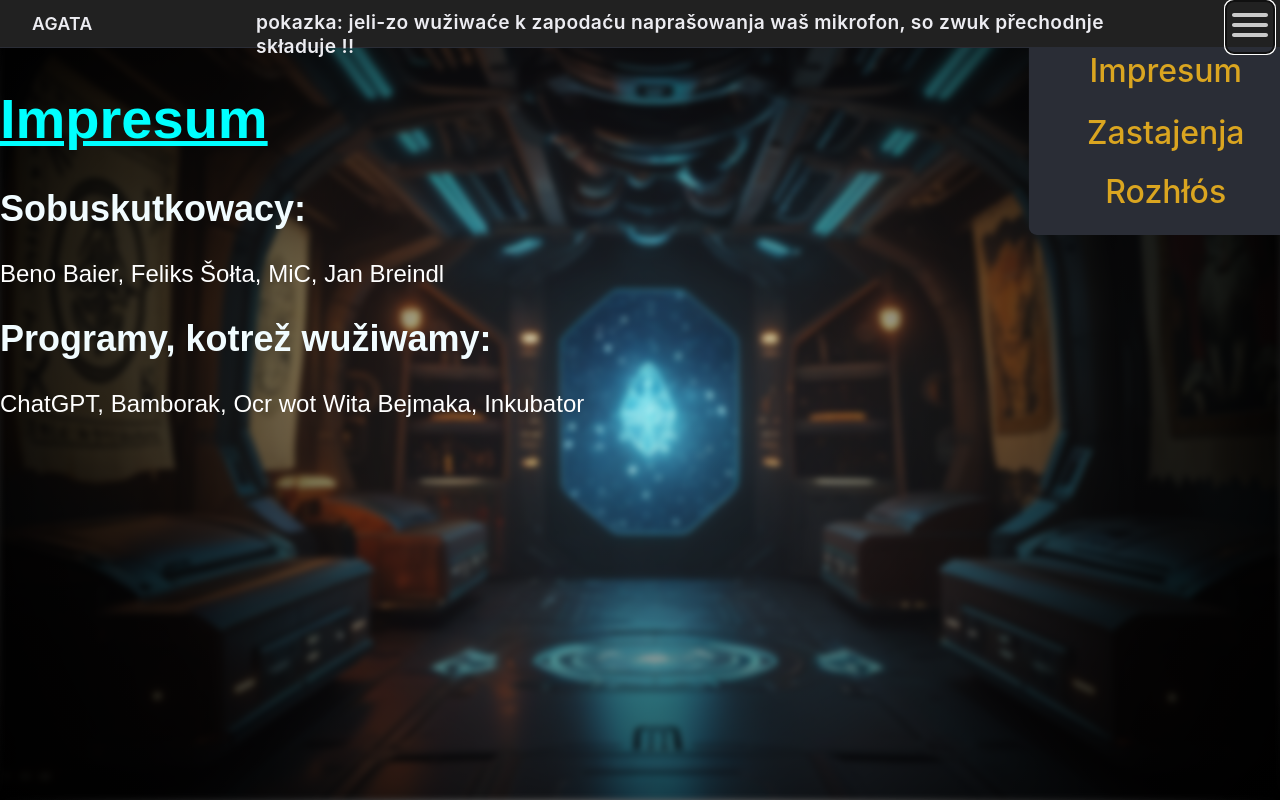
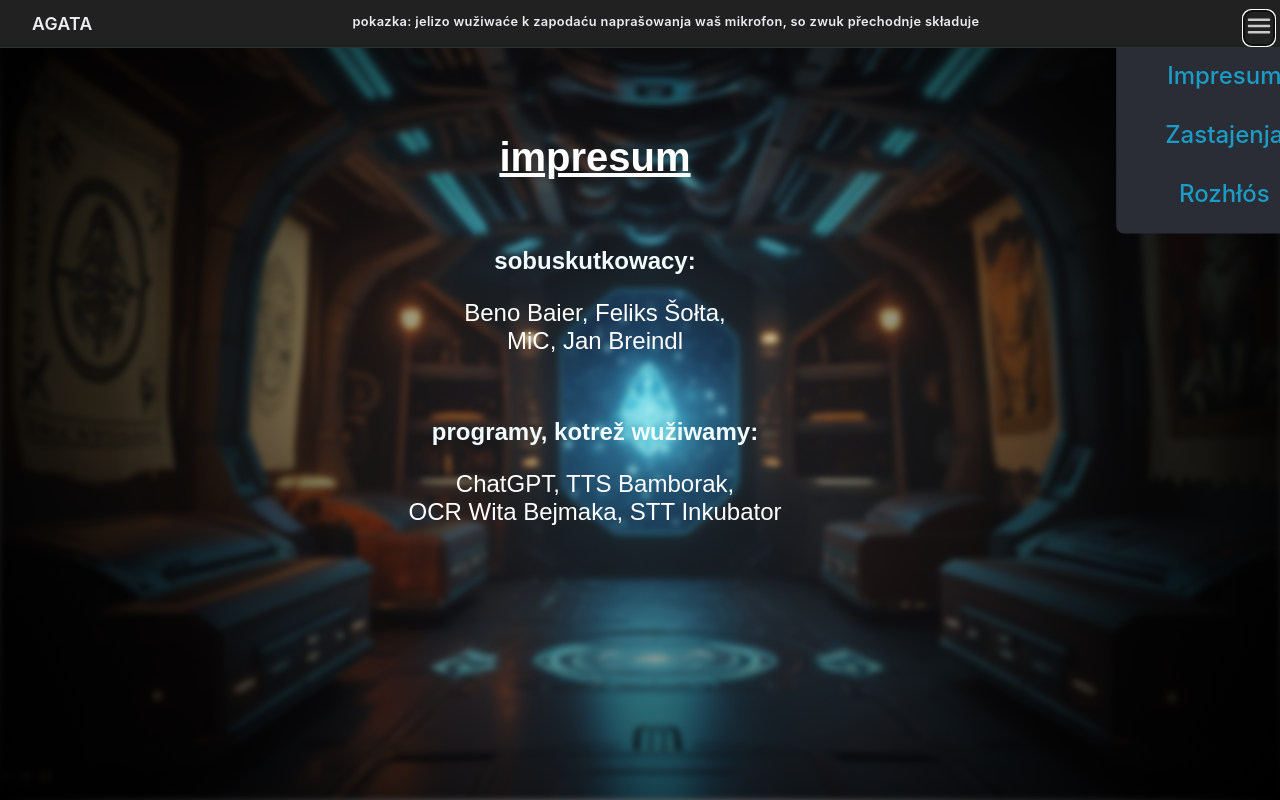
Before and after one commit to ZalozbaDev/agata-webapp, a React (Vite) app: page /impresum in a window 1280 px wide. Both pictures are taken after a click on the button 1250 px from the left and 27 px from the top of the page. Built offline with nearby package versions, Linux system fonts and the light colour scheme; no server answers.

Commit message:
michal improvements

```diff
--- a/src/assets/icons.tsx
+++ b/src/assets/icons.tsx
@@ -70,8 +70,8 @@ export const Settingsicon: React.FC = () => (
   //from iconify
   <svg
     xmlns='http://www.w3.org/2000/svg'
-    width='48'
-    height='48'
+    width='30'
+    height='30'
     viewBox='0 0 24 24'
   >
     <path
--- a/src/components/header/header.css
+++ /dev/null
@@ -1,13 +0,0 @@
-.topmiddle-text {
-  position: fixed;
-  font-size: 1.2rem;
-  right: 10%;
-  left: 20%;
-  top: 10px;
-}
-
-@media (max-width: 1270px) {
-  .topmiddle-text {
-    font-size: 0.8rem;
-  }
-}
--- a/src/components/header/index.tsx
+++ b/src/components/header/index.tsx
@@ -15,9 +15,9 @@ import {
   checkboxstyle,
   impresumstyle,
   userstyle,
+  topmiddlestyle
   // topmiddlestyle, // No longer used
 } from './styles'
-import './header.css'
 import { CreateUrlRequest, urlService } from '../../services/urlService'
 import { Settingsicon } from '../../assets/icons'
 import mici from '../../assets/michael downsyndrom ziesch.jpg'
@@ -109,13 +109,13 @@ const Header: React.FC<{
           >
             AGATA
           </Link>
-          <div className="topmiddle-text">
-            pokazka: jeli-zo wužiwaće k zapodaću naprašowanja waš mikrofon, so zwuk přechodnje składuje !!
+          <div style={topmiddlestyle}>
+            pokazka: jelizo wužiwaće k zapodaću naprašowanja waš mikrofon, so zwuk přechodnje składuje
           </div>
         </div>
         {!ismenuOpen && (
         <div style={userstyle}>
-Wopyty:
+wopyty:
         </div>
 )}
         <div style={Settingsiconstyle}>
@@ -192,7 +192,7 @@ Wopyty:
             zIndex: 1000,
           }}
         >
-          <Link to='/impresum' style={{ ...impresumstyle, fontSize: '2rem' }}>
+          <Link to='/impresum' style={{ ...impresumstyle, fontSize: '1.5rem' }}>
             Impresum
           </Link>
           <br></br>
@@ -200,7 +200,7 @@ Wopyty:
             onClick={() => setIssetOpen(true)}
             style={{
               ...impresumstyle,
-              fontSize: '2rem',
+              fontSize: '1.5rem',
               background: 'none',
               border: 'none',
             }}
@@ -214,7 +214,7 @@ Wopyty:
             rel='noopener noreferrer'
             style={{
               ...impresumstyle,
-              fontSize: '2rem',
+              fontSize: '1.5rem',
               background: 'none',
               border: 'none',
             }}
--- a/src/components/header/styles.ts
+++ b/src/components/header/styles.ts
@@ -121,7 +121,7 @@ export const sendButtonStyle: React.CSSProperties = {
 }
 
 export const Settingsiconstyle: React.CSSProperties = {
-top: 0,
+top: 10,
 right: '5px',
 position: 'fixed',
 background: 'none',
@@ -139,7 +139,7 @@ zIndex: 9000,
 }
 
 export const impresumstyle: React.CSSProperties = {
-  color: 'goldenrod',
+  color: '#1c9bc5ff',
   textDecoration: 'none',
   fontSize: '1rem',
   fontWeight: 500,
@@ -149,9 +149,18 @@ export const impresumstyle: React.CSSProperties = {
 
 export const userstyle: React.CSSProperties = {
 position: 'fixed',
-fontSize: '2rem',
+fontSize: '0.8rem',
+fontWeight: 500,
 right: 0,
-top: '46px',
+top: '60px',
 }
 
-// topmiddlestyle moved to CSS class in header.css
+export const topmiddlestyle: React.CSSProperties = {
+  position: 'fixed',
+  fontSize: '0.8rem',
+  textAlign: 'center',
+
+  right: 48,
+  left: 100,
+  top: '14px',
+}
--- a/src/pages/impresum/index.tsx
+++ b/src/pages/impresum/index.tsx
@@ -9,11 +9,16 @@ from './styles';
 const ImpresumPage: React.FC = () => {
   return (
     <div>
-      <h1 style={impresumtitlestyle}>Impresum</h1>
-      <h2 style={podnadpisma}>Sobuskutkowacy:</h2>
-      <p style={pismo}>Beno Baier, Feliks Šołta, MiC, Jan Breindl</p>
-      <h2 style={podnadpisma}>Programy, kotrež wužiwamy:</h2>
-      <p style={pismo}>ChatGPT, Bamborak, Ocr wot Wita Bejmaka, Inkubator</p>
+      <br />
+      <br />
+      <br />
+      <h1 style={impresumtitlestyle}>impresum</h1>
+          <br />
+      <h2 style={podnadpisma}>sobuskutkowacy:</h2>
+      <p style={pismo}>Beno Baier, Feliks Šołta,     <br />MiC, Jan Breindl</p>
+          <br />
+      <h2 style={podnadpisma}>programy, kotrež wužiwamy:</h2>
+      <p style={pismo}>ChatGPT, TTS Bamborak,   <br />OCR Wita Bejmaka, STT Inkubator</p>
     </div>
   )
 }
--- a/src/pages/impresum/styles.ts
+++ b/src/pages/impresum/styles.ts
@@ -1,18 +1,21 @@
 export const impresumtitlestyle: React.CSSProperties = {
-fontSize: '3.5rem',
+fontSize: '2.5rem',
 fontFamily: 'Arial, sans-serif',
+textAlign: 'center',
 textDecoration: 'underline',
-color: 'cyan',
+color: 'white',
 }
 
 export const podnadpisma: React.CSSProperties = {
-fontSize: '2.25rem',
+fontSize: '2.rem',
 fontFamily: 'Arial, sans-serif',
+textAlign: 'center',
 color: '#f1fcffff',
 }
 
 export const pismo: React.CSSProperties = {
 fontSize: '1.5rem',
 fontFamily: 'Arial, sans-serif',
+textAlign: 'center',
 color: '#ffffffff',
 }
```
